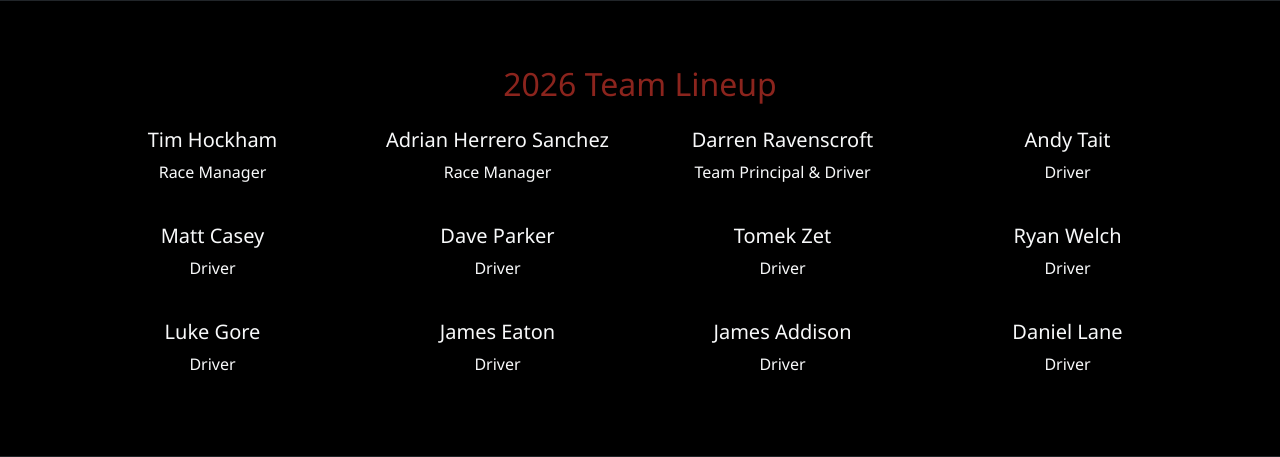
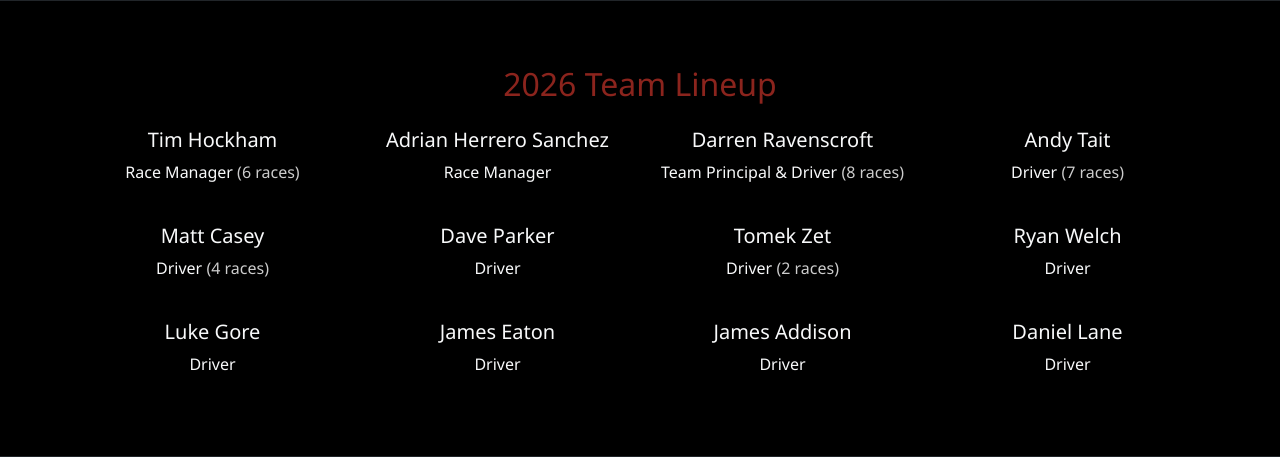
Before and after one commit to dazrave/RavenMotorsport, a PHP site: page / in a window 1280 px wide. Shown: the part 2037-2494 px from the top of the page. Run offline with PHP 8.4, Linux system fonts and the light colour scheme.

Commit message:
Add race counts for returning team members
Show race history for drivers with prior experience:
- Darren Ravenscroft (8), Andy Tait (7), Tim Hockham (6),
  Matt Casey (4), Tomek Zet (2)

🤖 Generated with [Claude Code](https://claude.com/claude-code)

Co-Authored-By: Claude <noreply@anthropic.com>

```diff
--- a/index.php
+++ b/index.php
@@ -153,7 +153,7 @@
     <div class="row g-4 justify-content-center">
       <div class="col-md-3 team-member">
         <h5>Tim Hockham</h5>
-        <p>Race Manager</p>
+        <p>Race Manager <span style="color:#fff; opacity: 0.8">(6 races)</span></p>
       </div>
       <div class="col-md-3 team-member">
         <h5>Adrian Herrero Sanchez</h5>
@@ -161,15 +161,15 @@
       </div>
       <div class="col-md-3 team-member">
         <h5>Darren Ravenscroft</h5>
-        <p>Team Principal & Driver</p>
+        <p>Team Principal & Driver <span style="color:#fff; opacity: 0.8">(8 races)</span></p>
       </div>
       <div class="col-md-3 team-member">
         <h5>Andy Tait</h5>
-        <p>Driver</p>
+        <p>Driver <span style="color:#fff; opacity: 0.8">(7 races)</span></p>
       </div>
       <div class="col-md-3 team-member">
         <h5>Matt Casey</h5>
-        <p>Driver</p>
+        <p>Driver <span style="color:#fff; opacity: 0.8">(4 races)</span></p>
       </div>
       <div class="col-md-3 team-member">
         <h5>Dave Parker</h5>
@@ -177,7 +177,7 @@
       </div>
       <div class="col-md-3 team-member">
         <h5>Tomek Zet</h5>
-        <p>Driver</p>
+        <p>Driver <span style="color:#fff; opacity: 0.8">(2 races)</span></p>
       </div>
       <div class="col-md-3 team-member">
         <h5>Ryan Welch</h5>
```
